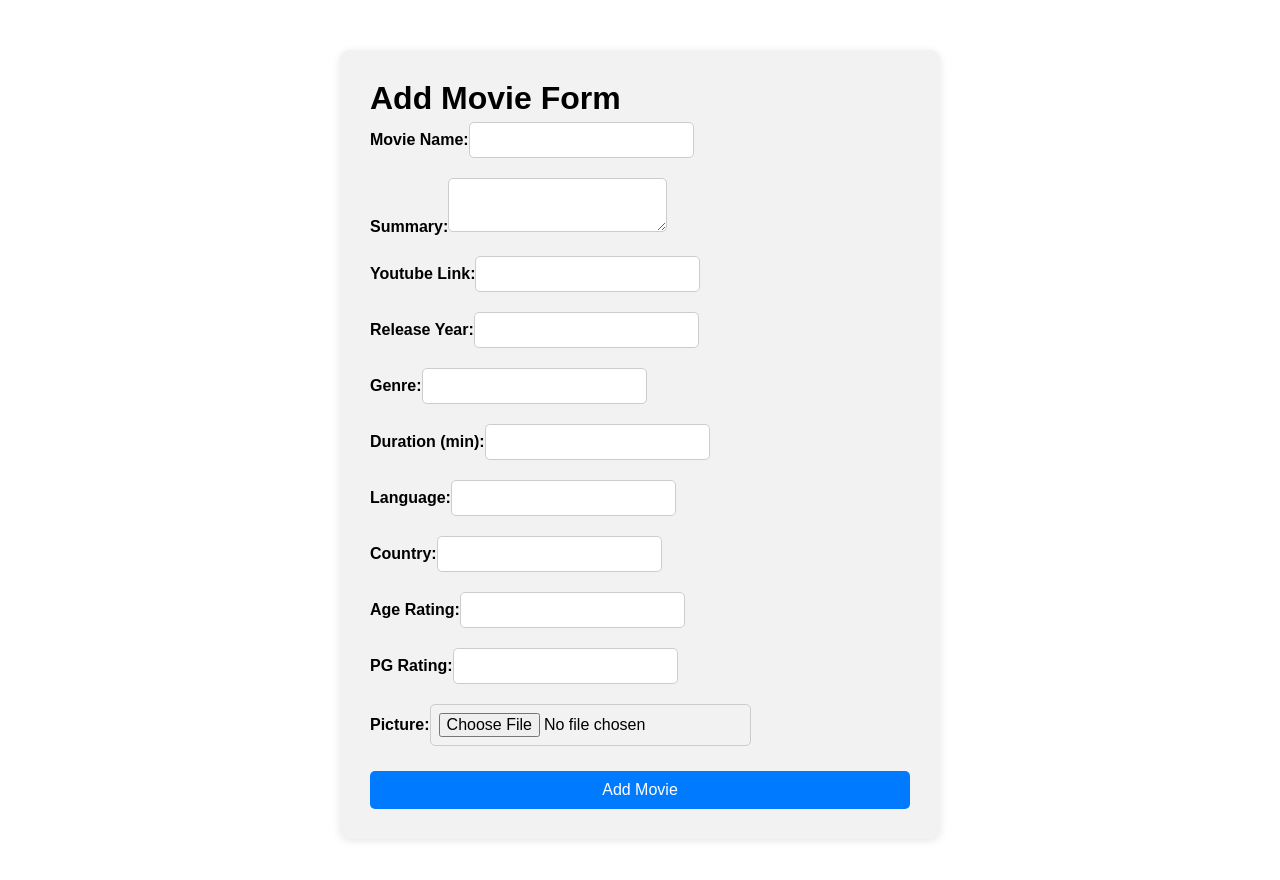
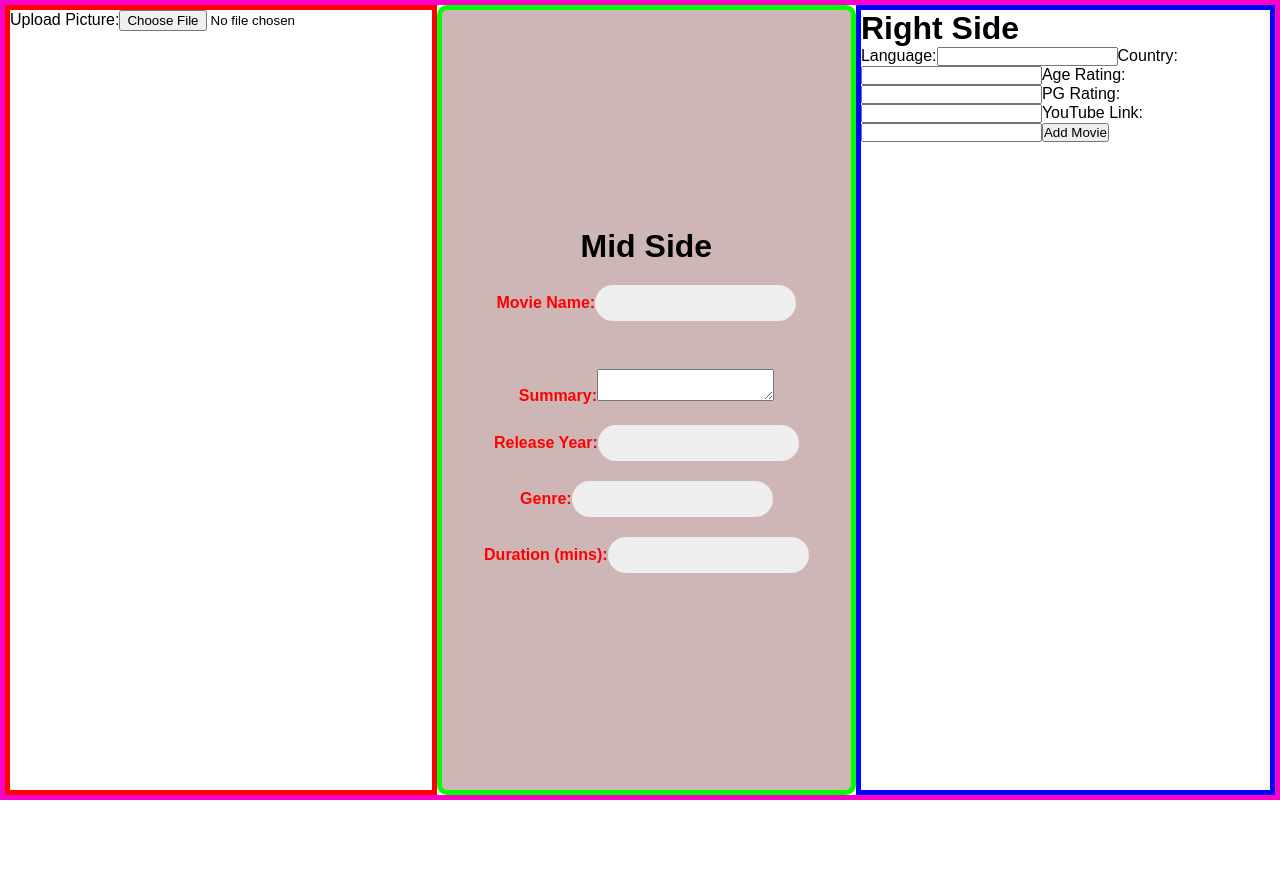
Before and after one commit to zohaibJR/MovieMinded, a React (Vite) app in the folder moviebase/: page /addmovie in a window 1280 px wide. Shown: the top 880 px of the page. After the commit the page ends 800 px from the top, so only its background shows below. Built offline with nearby package versions, Linux system fonts and the light colour scheme.

Commit message:
Now want to display items from db

```diff
--- a/moviebase/src/Pages/AddMovie.jsx
+++ b/moviebase/src/Pages/AddMovie.jsx
@@ -45,53 +45,63 @@ const AddMovie = () => {
 
   return (
     <div className="form-container">
-      <h1>Add Movie Form</h1>
   <form onSubmit={handleSubmit} encType="multipart/form-data">
+
+    <div className="leftSide">
+        <label>Upload Picture:
+            <input type="file" name="picture" accept="image/*" onChange={handleChange} />
+        </label>
+    </div>
+
+    <div className="midSide">
+      <h1>Mid Side</h1>
         <label>Movie Name:
-          <input type="text" name="moviename" value={formData.moviename} onChange={handleChange} required />
+            <input type="text" name="moviename" value={formData.moviename} onChange={handleChange} />
           </label>
+          <br />
 
           <label>Summary:
-          <textarea name="summary" value={formData.summary} onChange={handleChange} required />
-        </label>
-
-        <label>Youtube Link:
-          <input type="text" name="youtubeLink" value={formData.youtubeLink} onChange={handleChange} required />
+            <textarea name="summary" value={formData.summary} onChange={handleChange} />
           </label>
 
           <label>Release Year:
-          <input type="number" name="releaseYear" value={formData.releaseYear} onChange={handleChange} required />
+            <input type="number" name="releaseYear" value={formData.releaseYear} onChange={handleChange} />
           </label>
 
           <label>Genre:
-          <input type="text" name="genre" value={formData.genre} onChange={handleChange} required />
+            <input type="text" name="genre" value={formData.genre} onChange={handleChange} />
           </label>
 
-        <label>Duration (min):
-          <input type="number" name="duration" value={formData.duration} onChange={handleChange} required />
+          <label>Duration (mins):
+            <input type="number" name="duration" value={formData.duration} onChange={handleChange} />
           </label>
+    </div>
 
+    <div className="rightSide">
+      <h1>Right Side</h1>
       <label>Language:
-          <input type="text" name="language" value={formData.language} onChange={handleChange} required />
+            <input type="text" name="language" value={formData.language} onChange={handleChange} />
           </label>
 
           <label>Country:
-          <input type="text" name="country" value={formData.country} onChange={handleChange} required />
+            <input type="text" name="country" value={formData.country} onChange={handleChange} />
           </label>
 
           <label>Age Rating:
-          <input type="number" step="0.1" name="ageRating" value={formData.ageRating} onChange={handleChange} required />
+            <input type="text" name="ageRating" value={formData.ageRating} onChange={handleChange} />
           </label>
 
           <label>PG Rating:
-          <input type="text" name="pgRating" value={formData.pgRating} onChange={handleChange} required />
+            <input type="text" name="pgRating" value={formData.pgRating} onChange={handleChange} />
           </label>
 
-        <label>Picture:
-          <input type="file" name="picture" onChange={handleChange} accept="image/*" required />
+          <label>YouTube Link:
+            <input type="text" name="youtubeLink" value={formData.youtubeLink} onChange={handleChange} />
           </label>
 
           <button type="submit">Add Movie</button>
+    </div>
+
   </form>
 </div>
   );
--- a/moviebase/src/Pages/Styles/AddMovie.css
+++ b/moviebase/src/Pages/Styles/AddMovie.css
@@ -1,49 +1,57 @@
 .form-container {
-    max-width: 600px;
-    margin: 50px auto;
-    background-color: #f2f2f2;
-    padding: 30px;
-    border-radius: 10px;
-    box-shadow: 0 2px 8px rgba(0, 0, 0, 0.1);
+  width: 100%;
+  height: 100vh;
+  background-color: #ffffff;
+  border: 5px solid rgb(255, 0, 200);
+  display: flex;
+  box-sizing: border-box;
 }
 
 form {
   display: flex;
-    flex-direction: column;
+  width: 100%;
+  height: 100%;
 }
 
-  label {
-    margin-bottom: 15px;
-    font-weight: 600;
+.leftSide,
+.midSide,
+.rightSide {
+  height: 100%;
+  box-sizing: border-box;
 }
 
-  input[type="text"],
-  input[type="number"],
-  input[type="file"],
-  textarea,
-  select {
-    padding: 8px;
-    border-radius: 5px;
-    border: 1px solid #ccc;
-    font-size: 1rem;
-    margin-top: 5px;
+.leftSide {
+  width: 34%;
+  border: 5px solid rgb(255, 0, 0);
 }
 
-  textarea {
-    resize: vertical;
+.midSide {
+  display: flex;
+  flex-direction: column;
+  padding: 20px;
+  justify-content: center;
+  align-items: center;
+  width: 33%;
+  border-radius: 10px;
+  border: 5px solid rgb(0, 255, 0);
+  background-color: rgb(206, 182, 182);
+  gap: 10px;
 }
-
-  button {
-    background-color: #007bff;
-    color: white;
+.midSide input
+{
+  background-color: #eee;
+  border: none;
+  border-radius: 20px;
   padding: 10px;
-    font-size: 1rem;
-    border: none;
-    border-radius: 5px;
-    cursor: pointer;
+  outline: none;
+  font-size: 14px;
+}
+.midSide label {
+  color: red;
+  font-weight: bold;
   margin-top: 10px;
 }
-
-  button:hover {
-    background-color: #0056b3;
+.rightSide {
+  width: 33%;
+  border: 5px solid rgb(0, 0, 255);
 }
```
Also changed, not shown: 1 other file (tests, documents, lock files or other folders). Lines whose indentation alone changed are shown as unchanged.
